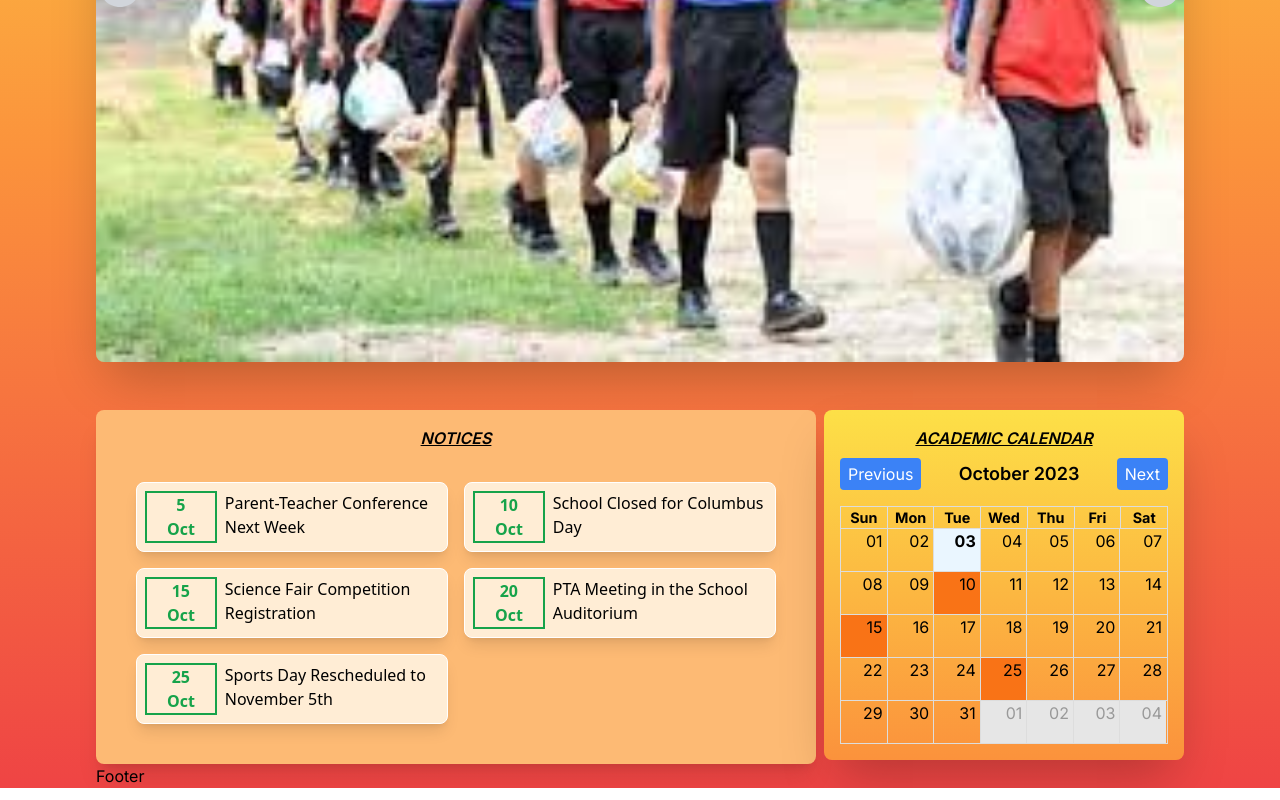
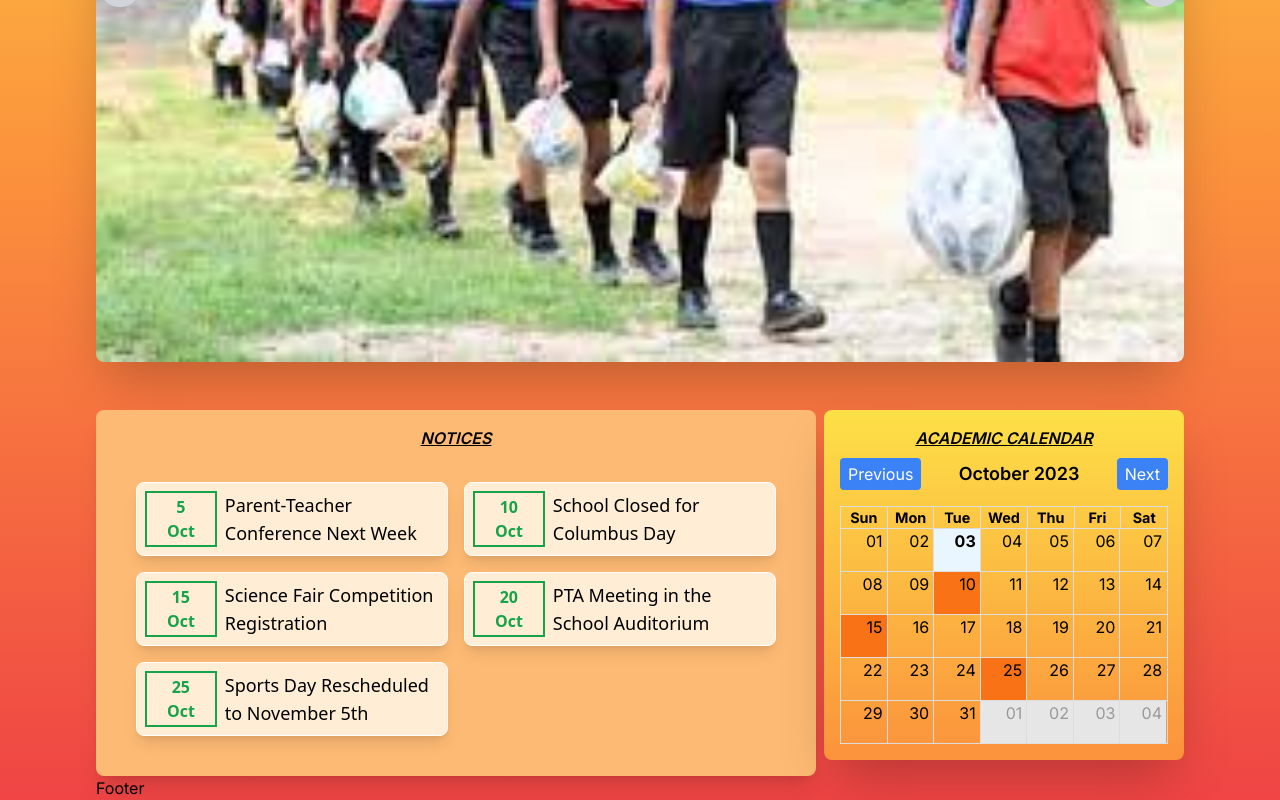
Before and after one commit to shubhjhawar/bihani_children_academy, a Next.js app: page / in a window 1280 px wide. Shown: the part 471-1271 px from the top of the page. Built offline with nearby package versions, Linux system fonts and the light colour scheme.

Commit message:
fixed rightnavbar and some minor bugs

```diff
--- a/app/(root)/layout.js
+++ b/app/(root)/layout.js
@@ -24,15 +24,12 @@ export default function RootLayout({ children }) {
       <html lang="en">
         <body className={inter.className}>
           <div className='lg:px-24 bg-gradient-to-b from-yellow-300 via-orange-400 to-red-500'>
-          <NavBar toggleRightSidebar={toggleRightSidebar} />
-          <main className='flex flex-row justify-between'>
-            {/* <LeftSideBar /> */}
+            <NavBar toggleRightSidebar={toggleRightSidebar}/>
+            <main className='flex flex-row justify-center'>
               <section className="w-full">
-              <div className="w-full ">
                   {children}
-              </div>
               </section>
-            <section className='z-10 absolute right-0 h-screen'>
+              <section className='fixed right-0 h-screen flex flex-grow z-10'>
                 {isRightSidebarOpen && <RightSideBar />}
               </section>
             </main>
--- a/components/Banner.jsx
+++ b/components/Banner.jsx
@@ -34,8 +34,6 @@ const Banner = () => {
 
   }
 
-  console.log(img)
-
   return (
     <div className='w-full'>
       <Image
--- a/components/NavBar.jsx
+++ b/components/NavBar.jsx
@@ -24,7 +24,7 @@ const NavBar = ({toggleRightSidebar}) => {
   };
 
   return (
-    <div className="sticky top-0 z-10 bg-yellow-300 backdrop-blur-md rounded-b-lg bg-opacity-75">
+    <div className="sticky top-0 z-50 bg-yellow-300 backdrop-blur-md rounded-b-lg bg-opacity-75">
       <div className="py-5 flex flex-wrap w-full justify-between">
         <div>
           <Link
--- a/components/NoticeCard.jsx
+++ b/components/NoticeCard.jsx
@@ -11,7 +11,7 @@ const dateParts = date.split(' ');
                 <p className={`${styles.dates}`}>{dateParts[0]}</p>
                 <p className={`${styles.dates}`}>{dateParts[1]}</p>
             </div>
-            <div className="w-3/4">{title}</div>
+            <div className={`${styles.titles}`}>{title}</div>
         </div>
     </div>
   )
--- a/components/RightSideBar.jsx
+++ b/components/RightSideBar.jsx
@@ -2,8 +2,6 @@
 import React from 'react';
 import Link from 'next/link';
 import { usePathname } from 'next/navigation'
-
-
 import { styles } from '@/styles';
 
 const RightSideBar = () => {
@@ -14,34 +12,24 @@ const RightSideBar = () => {
   };
 
   return (
-    <div className="relative sticky top-0 z-10 hidden max-md:block bg-red-500 h-full p-10 flex flex-col text-white">
-          <Link
-            href="/admissions"
-          >
+    <div  className="bg-red-500 h-full p-10 flex flex-col text-white max-md:block backdrop-blur-lg bg-opacity-75">
+      <Link href="/admissions">
         <h1 className={`${styles.rightbuttons} ${shouldUnderlineLink('/admissions') && 'text-black underline'}`}>Admissions</h1>
       </Link>
-          <Link
-            href="/history"
-          >
+      <Link href="/history">
         <h1 className={`${styles.rightbuttons} ${shouldUnderlineLink('/history') && 'text-black underline'}`}>History</h1>
       </Link>
-          <Link
-            href="/courses"
-          >
+      <Link href="/courses">
         <h1 className={`${styles.rightsubbuttons} ${shouldUnderlineLink('/courses') && 'text-black underline'}`}>Courses</h1>
       </Link>
-          <Link
-            href="/faculty"
-          >
+      <Link href="/faculty">
         <h1 className={`${styles.rightsubbuttons} ${shouldUnderlineLink('/faculty') && 'text-black underline'}`}>Faculty</h1>
       </Link>
-          <Link
-            href="/extra"
-          >
+      <Link href="/extra">
         <h1 className={`${styles.rightsubbuttons} ${shouldUnderlineLink('/extra') && 'text-black underline'}`}>Extra Curriculars</h1>
       </Link>
     </div>
   )
 }
 
-export default RightSideBar
+export default RightSideBar;
--- a/styles/index.js
+++ b/styles/index.js
@@ -3,6 +3,7 @@ const styles = {
     rightbuttons: "text-2xl font-semibold mb-4",
     rightsubbuttons: "text-xl mb-1",
     dates: 'w-full flex justify-center text-green-600 font-bold',
+    titles: 'w-3/4 text-lg max-sm:text-xs',
 }
 
 export { styles };
```
Lines whose indentation alone changed are shown as unchanged.
